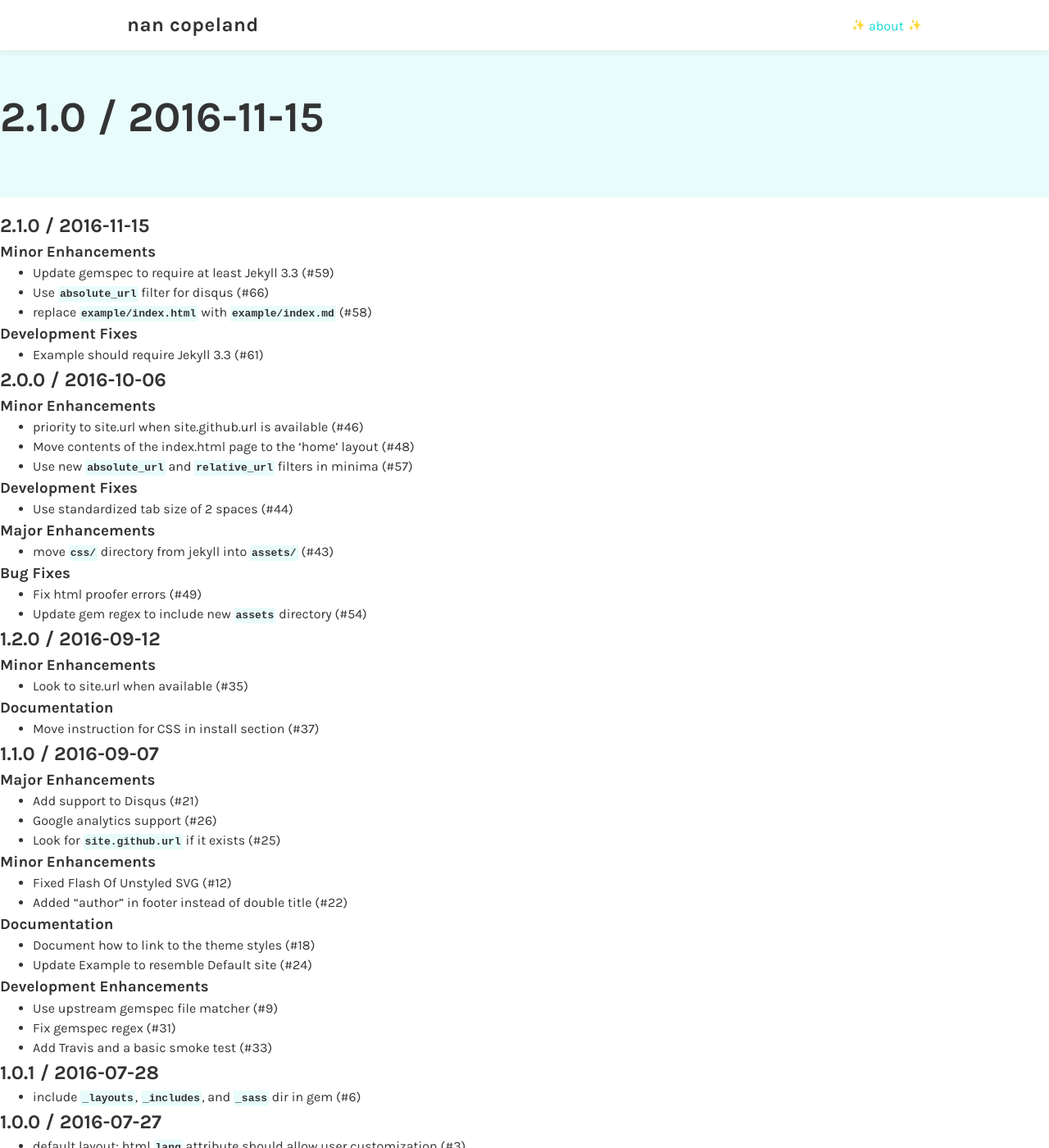
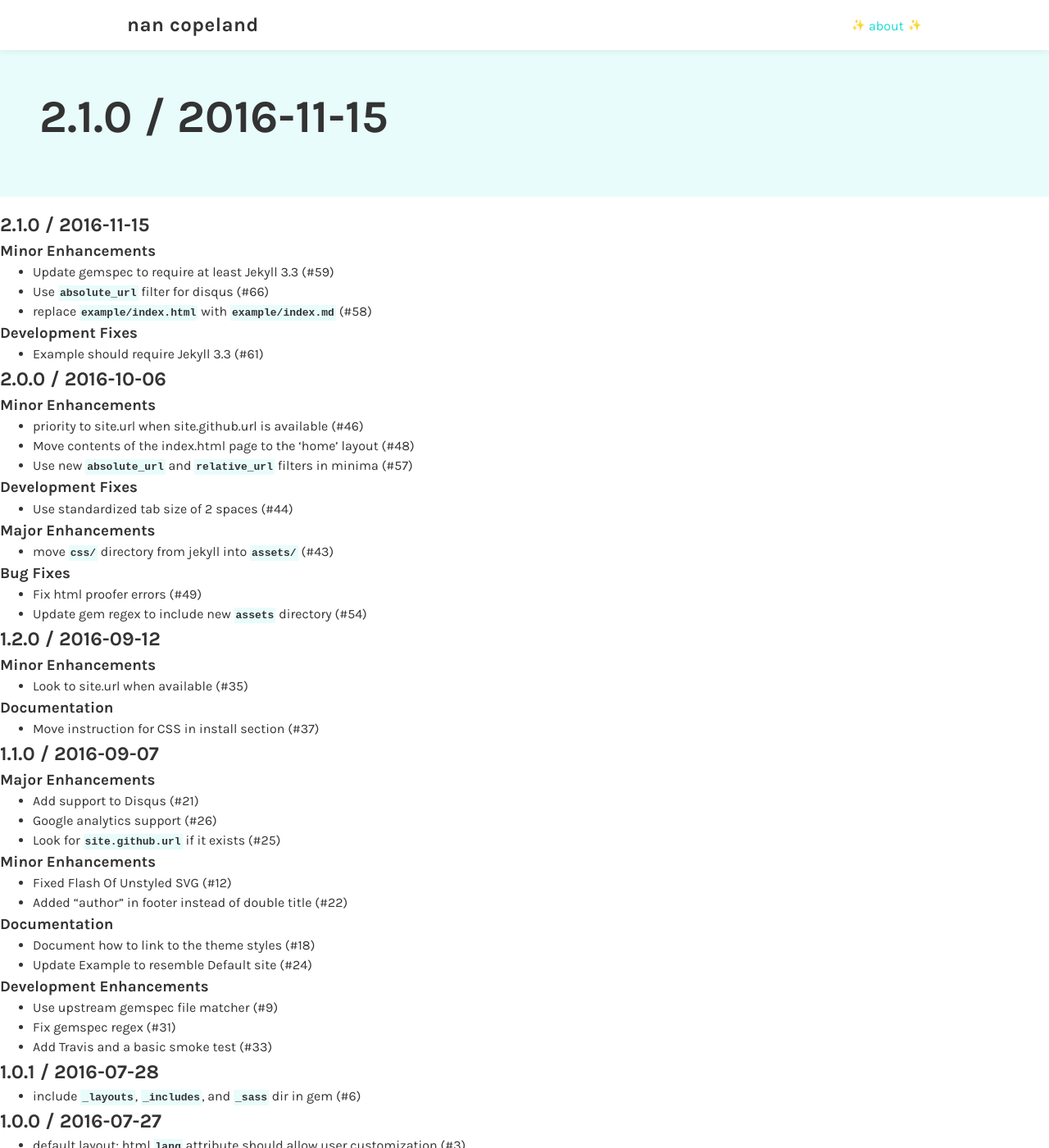
Before and after one commit to nancopeland/old-portfolio-site, a Jekyll site: the page built from History.markdown, in a window 1280 px wide and 1400 px high. Shown: the whole window at 82% size. Built offline with Jekyll 4.4.1, drawn with Linux system fonts in a browser that asks for light colours; nearby versions of some CDN libraries; emoji names are drawn with the system emoji font; our own code applies the rules of GitHub Pages for plain Markdown files.

Commit message:
optimizing for mobile

```diff
--- a/_sass/partials/_posts.scss
+++ b/_sass/partials/_posts.scss
@@ -3,10 +3,10 @@
 .post-header {
 	background-color: $turquoise-light;
     max-width: none;
-    padding: 3rem 0;
+    padding: 1.5rem 0;
 	h1 {
 		font-size: 2.25rem;
-		line-height: 1.3;
+		line-height: 1.2;
 		margin-bottom: 1rem;
 	}
 	p {
@@ -55,9 +55,13 @@
 }
 
 @media (min-width: 40em) {
-	.post {
+	.post-header {
+		padding: 3rem;
 		h1 {
-			font-size: 3.25rem;
+			font-size: 3.5rem;
+		}
+		p, li {
+			font-size: 1.25rem;
 		}
 	}
 }
```
Also changed, not shown: 2 other files.
